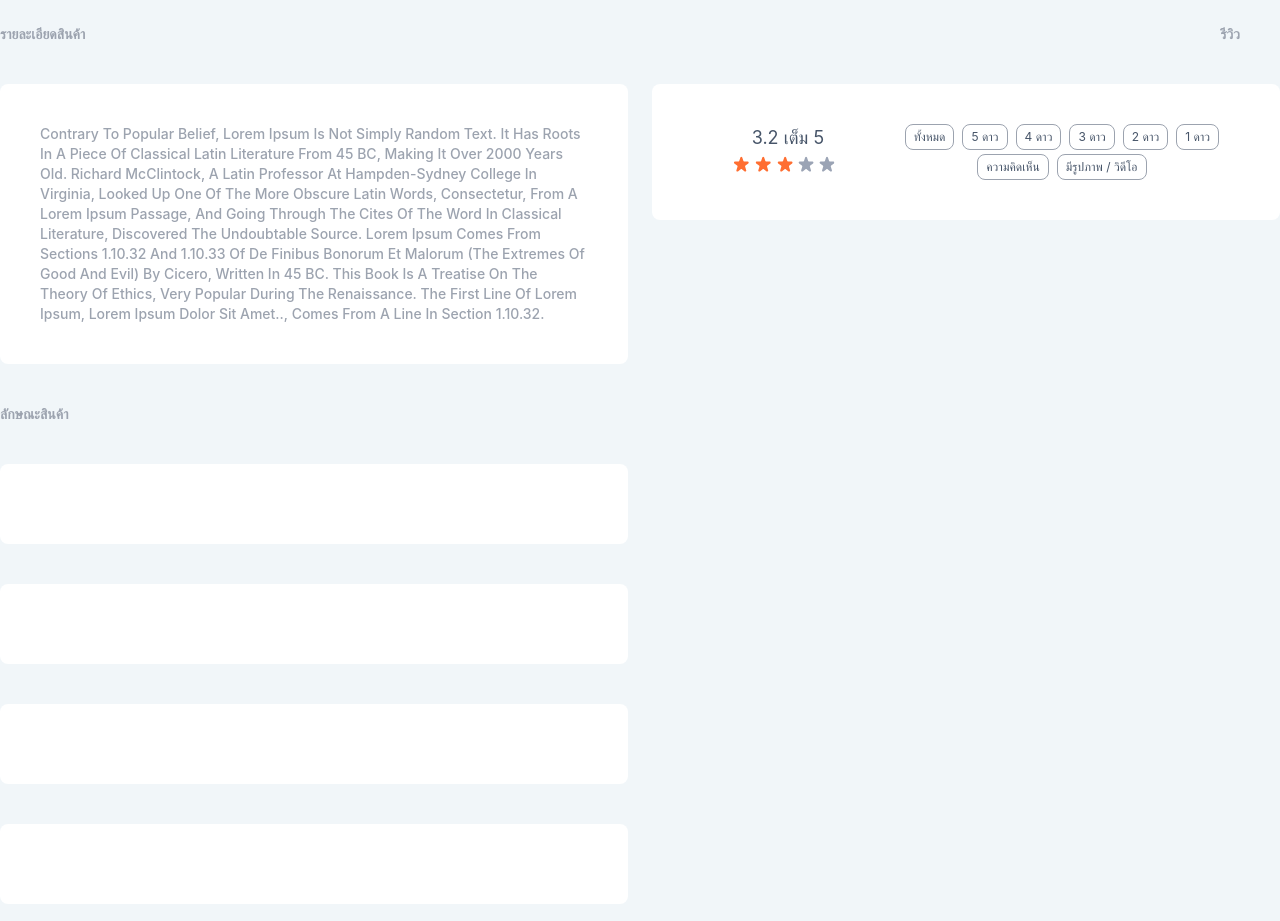
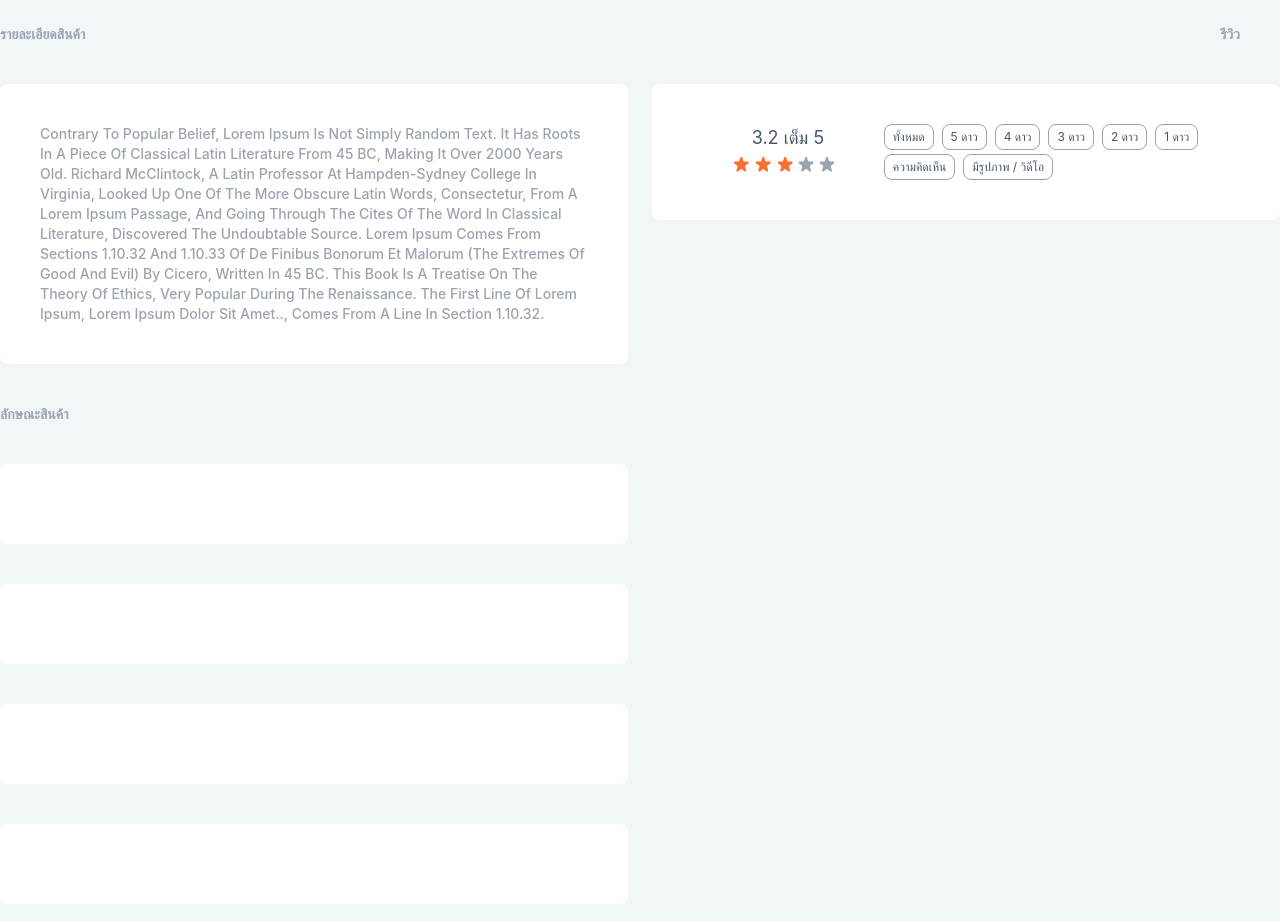
Before and after one commit to softdev18-group4/unirent, a Next.js app: page /product/detail/0 in a window 1280 px wide. Shown: the part 860-1781 px from the top of the page. Built offline with nearby package versions, Linux system fonts and the light colour scheme.

Commit message:
update : fix layout card review filter

```diff
--- a/src/app/product/styles.css
+++ b/src/app/product/styles.css
@@ -239,7 +239,7 @@
   @apply grid grid-cols-[35%,65%] card_detail ;
 }
 .card_review .right{
-  @apply flex flex-wrap gap-x-2 gap-y-1 justify-center;
+  @apply flex flex-wrap gap-x-2 gap-y-1 max-md:justify-center;
 }
 .card_review .left {
   @apply
```
